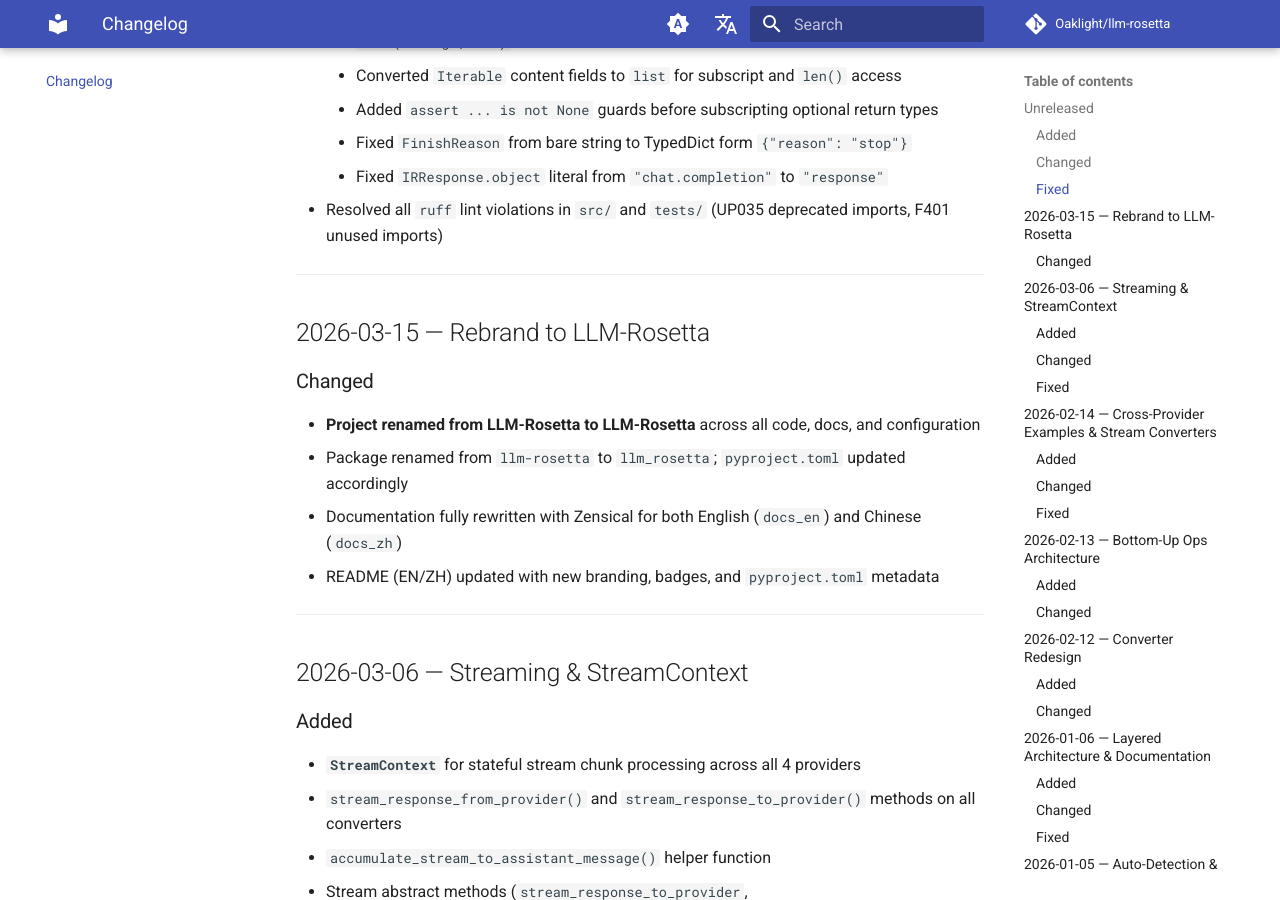
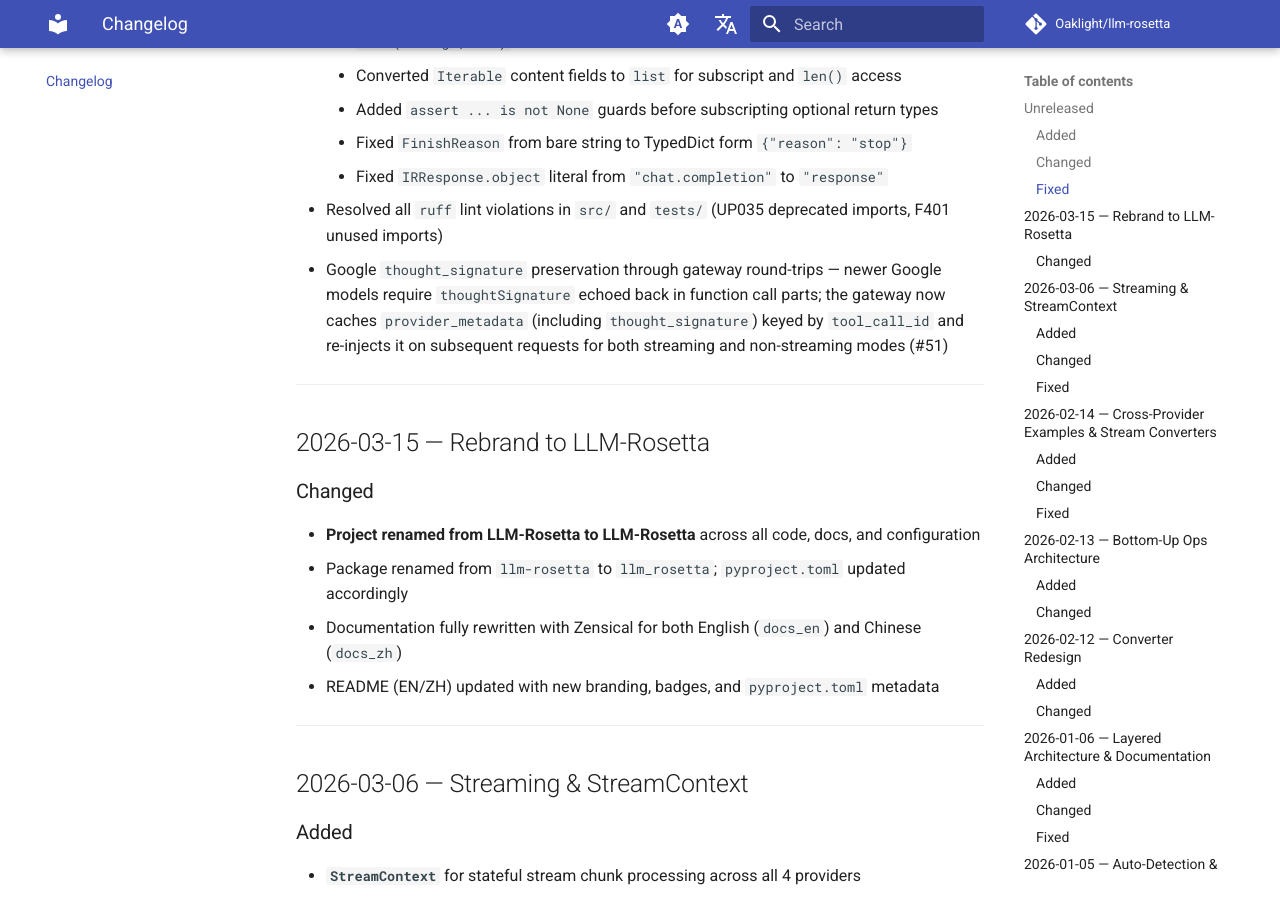
Before and after one commit to Oaklight/llm-rosetta, an MkDocs documentation site: the page built from docs/changelog.md, in a window 1280 px wide and 900 px high, scrolled down 2062 px. Built offline with MkDocs 1.6.1 and Material for MkDocs 9.7.7, drawn with Linux system fonts in a browser that asks for light colours; comment, search, counter and statistics services are not loaded.

Commit message:
docs: add Google thought_signature fix to changelog

```diff
--- a/docs/changelog.md
+++ b/docs/changelog.md
@@ -54,6 +54,7 @@ All notable changes to LLM-Rosetta are documented here. This project follows [Ke
     - Fixed `FinishReason` from bare string to TypedDict form `{"reason": "stop"}`
     - Fixed `IRResponse.object` literal from `"chat.completion"` to `"response"`
 - Resolved all `ruff` lint violations in `src/` and `tests/` (UP035 deprecated imports, F401 unused imports)
+- Google `thought_signature` preservation through gateway round-trips — newer Google models require `thoughtSignature` echoed back in function call parts; the gateway now caches `provider_metadata` (including `thought_signature`) keyed by `tool_call_id` and re-injects it on subsequent requests for both streaming and non-streaming modes (#51)
 
 ---
 
```
